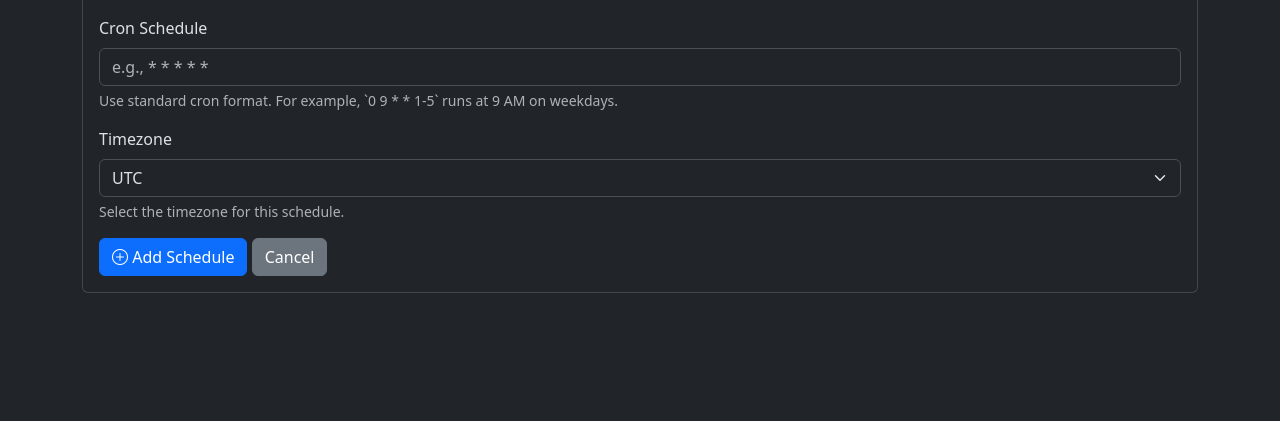
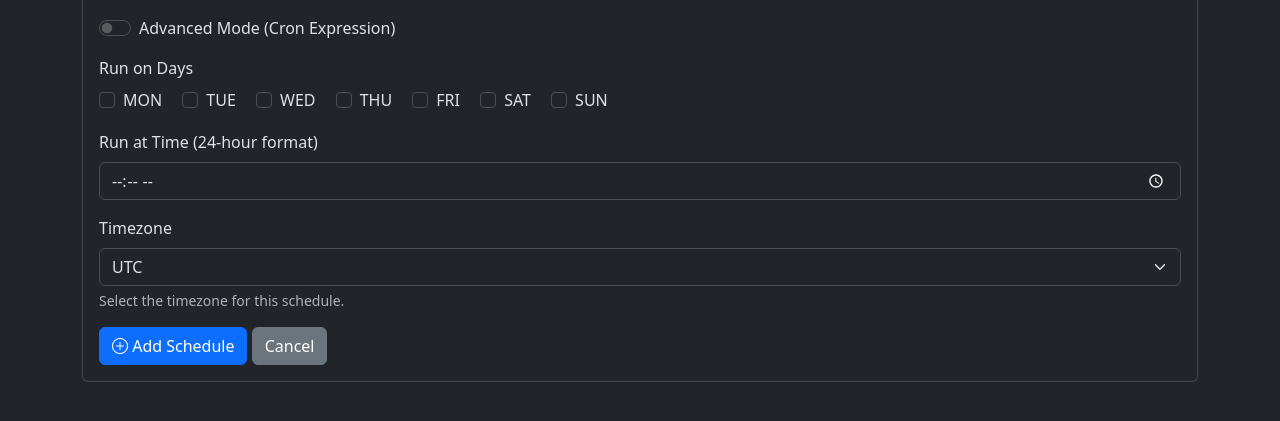
Before and after one commit to RPires27/PyOrchestrator, a FastAPI app: page /schedules/add in a window 1280 px wide. Shown: the part 317-738 px from the top of the page. Run offline with FastAPI, Linux system fonts and the light colour scheme.

Commit message:
feat: implement user-friendly scheduling with advanced cron toggle

```diff
--- a/app/main.py
+++ b/app/main.py
@@ -16,6 +16,7 @@ from app.services.executor import execute_script
 import math # Import math for ceil
 from app.core.logging_config import setup_logging # Import setup_logging
 from app.core.utils import get_timezones # Import get_timezones
+from typing import List # Import List
 
 # Setup logging as early as possible
 logger = setup_logging()
@@ -159,24 +160,37 @@ async def create_schedule_from_form(
     request: Request,
     name: str = Form(...),
     project_id: int = Form(...),
-    cron_schedule: str = Form(...),
     timezone: str = Form("UTC"),
+    schedule_type: str = Form(...),
+    run_days: List[str] = Form([]),
+    run_time: str = Form(None),
+    cron_schedule: str = Form(None),
     db: Session = Depends(get_db)
 ):
+    final_cron_schedule = cron_schedule
+    if schedule_type == "simple":
+        if not run_time or not run_days:
+            raise HTTPException(status_code=400, detail="Run time and at least one run day are required for simple schedules.")
+        hour, minute = run_time.split(':')
+        days_of_week = ",".join(run_days)
+        final_cron_schedule = f"{minute} {hour} * * {days_of_week}"
+
     schedule_create = schema_schedule.ScheduleCreate(
         name=name,
         project_id=project_id,
-        cron_schedule=cron_schedule,
-        timezone=timezone
+        cron_schedule=final_cron_schedule,
+        timezone=timezone,
+        schedule_type=schedule_type,
+        run_days=",".join(run_days) if run_days else None,
+        run_time=run_time
     )
     db_schedule = crud_schedule.create_schedule(db=db, schedule=schedule_create)
 
-    # Add to scheduler immediately
     scheduler: SchedulerService = request.app.state.scheduler
     scheduler.schedule_job(db_schedule.id, db_schedule.project_id, db_schedule.cron_schedule, db_schedule.timezone)
-    logger.info(f"Schedule '{name}' created and added to scheduler.")
+    logger.info(f"Schedule '{name}' created with cron: {final_cron_schedule}")
 
-    return RedirectResponse(url="/", status_code=303)
+    return RedirectResponse(url=f"/projects/{project_id}", status_code=303)
 
 @app.get("/schedules/{schedule_id}/edit", response_class=HTMLResponse)
 async def edit_schedule_form(request: Request, schedule_id: int, db: Session = Depends(get_db)):
@@ -184,7 +198,7 @@ async def edit_schedule_form(request: Request, schedule_id: int, db: Session = D
     if schedule is None:
         logger.warning(f"Attempted to edit non-existent schedule with ID: {schedule_id}")
         raise HTTPException(status_code=404, detail="Schedule not found")
-    projects_data = crud_project.get_projects(db) # Need projects for the dropdown
+    projects_data = crud_project.get_projects(db)
     timezones = get_timezones()
     logger.info(f"Edit schedule form requested for schedule ID: {schedule_id}")
     return templates.TemplateResponse("edit_schedule.html", {"request": request, "schedule": schedule, "projects": projects_data, "timezones": timezones})
@@ -195,15 +209,29 @@ async def update_schedule_from_form(
     schedule_id: int,
     name: str = Form(...),
     project_id: int = Form(...),
-    cron_schedule: str = Form(...),
     timezone: str = Form("UTC"),
+    schedule_type: str = Form(...),
+    run_days: List[str] = Form([]),
+    run_time: str = Form(None),
+    cron_schedule: str = Form(None),
     db: Session = Depends(get_db)
 ):
+    final_cron_schedule = cron_schedule
+    if schedule_type == "simple":
+        if not run_time or not run_days:
+            raise HTTPException(status_code=400, detail="Run time and at least one run day are required for simple schedules.")
+        hour, minute = run_time.split(':')
+        days_of_week = ",".join(run_days)
+        final_cron_schedule = f"{minute} {hour} * * {days_of_week}"
+
     schedule_update = schema_schedule.ScheduleCreate(
         name=name,
         project_id=project_id,
-        cron_schedule=cron_schedule,
-        timezone=timezone
+        cron_schedule=final_cron_schedule,
+        timezone=timezone,
+        schedule_type=schedule_type,
+        run_days=",".join(run_days) if run_days else None,
+        run_time=run_time
     )
     db_schedule = crud_schedule.update_schedule(db, schedule_id=schedule_id, schedule=schedule_update)
     if db_schedule is None:
@@ -217,9 +245,9 @@ async def update_schedule_from_form(
     except Exception as e:
         logger.error(f"Error removing old job for schedule ID {db_schedule.id} from scheduler: {e}")
     scheduler.schedule_job(db_schedule.id, db_schedule.project_id, db_schedule.cron_schedule, db_schedule.timezone)
-    logger.info(f"Schedule ID {schedule_id} updated and re-added to scheduler.")
+    logger.info(f"Schedule ID {schedule_id} updated and re-added to scheduler with cron: {final_cron_schedule}")
 
-    return RedirectResponse(url="/", status_code=303)
+    return RedirectResponse(url=f"/projects/{project_id}", status_code=303)
 
 @app.post("/schedules/{schedule_id}/delete", response_class=RedirectResponse)
 async def delete_schedule_from_ui(request: Request, schedule_id: int, db: Session = Depends(get_db)):
--- a/app/models/schedule.py
+++ b/app/models/schedule.py
@@ -10,6 +10,9 @@ class Schedule(Base):
     project_id = Column(Integer, ForeignKey("projects.id"))
     cron_schedule = Column(String)
     timezone = Column(String, default="UTC")
+    schedule_type = Column(String, default="cron") # cron or simple
+    run_days = Column(String, nullable=True) # Comma-separated days, e.g., "MON,TUE,WED"
+    run_time = Column(String, nullable=True) # HH:MM format, e.g., "10:00"
 
     project = relationship("Project", back_populates="schedules")
     runs = relationship("Run", back_populates="schedule", cascade="all, delete-orphan")
--- a/app/schemas/schedule.py
+++ b/app/schemas/schedule.py
@@ -5,6 +5,9 @@ class ScheduleBase(BaseModel):
     project_id: int
     cron_schedule: str
     timezone: str = "UTC"
+    schedule_type: str = "cron"
+    run_days: str | None = None
+    run_time: str | None = None
 
 class ScheduleCreate(ScheduleBase):
     pass
--- a/templates/add_schedule.html
+++ b/templates/add_schedule.html
@@ -8,6 +8,7 @@
 <div class="card">
     <div class="card-body">
         <form action="/schedules/add" method="post">
+            <input type="hidden" id="schedule_type" name="schedule_type" value="simple">
             <div class="mb-3">
                 <label for="name" class="form-label">Schedule Name</label>
                 <input type="text" class="form-control" id="name" name="name" required>
@@ -20,11 +21,38 @@
                     {% endfor %}
                 </select>
             </div>
-            <div class="mb-3">
-                <label for="cron_schedule" class="form-label">Cron Schedule</label>
-                <input type="text" class="form-control" id="cron_schedule" name="cron_schedule" placeholder="e.g., * * * * *" required>
-                <div class="form-text">Use standard cron format. For example, `0 9 * * 1-5` runs at 9 AM on weekdays.</div>
+
+            <div class="form-check form-switch mb-3">
+                <input class="form-check-input" type="checkbox" role="switch" id="advanced_mode_toggle">
+                <label class="form-check-label" for="advanced_mode_toggle">Advanced Mode (Cron Expression)</label>
             </div>
+
+            <div id="simple_schedule_fields">
+                <div class="mb-3">
+                    <label class="form-label">Run on Days</label>
+                    <div>
+                        {% for day in ['MON', 'TUE', 'WED', 'THU', 'FRI', 'SAT', 'SUN'] %}
+                        <div class="form-check form-check-inline">
+                            <input class="form-check-input" type="checkbox" name="run_days" value="{{ day }}" id="day_{{ day }}">
+                            <label class="form-check-label" for="day_{{ day }}">{{ day }}</label>
+                        </div>
+                        {% endfor %}
+                    </div>
+                </div>
+                <div class="mb-3">
+                    <label for="run_time" class="form-label">Run at Time (24-hour format)</label>
+                    <input type="time" class="form-control" id="run_time" name="run_time">
+                </div>
+            </div>
+
+            <div id="advanced_schedule_fields" style="display: none;">
+                <div class="mb-3">
+                    <label for="cron_schedule" class="form-label">Cron Schedule</label>
+                    <input type="text" class="form-control" id="cron_schedule" name="cron_schedule" placeholder="e.g., * * * * *">
+                    <div class="form-text">Use standard cron format. For example, `0 9 * * 1-5` runs at 9 AM on weekdays.</div>
+                </div>
+            </div>
+
             <div class="mb-3">
                 <label for="timezone" class="form-label">Timezone</label>
                 <select class="form-select" id="timezone" name="timezone" required>
@@ -39,4 +67,34 @@
         </form>
     </div>
 </div>
+
+<script>
+    const advancedToggle = document.getElementById('advanced_mode_toggle');
+    const simpleFields = document.getElementById('simple_schedule_fields');
+    const advancedFields = document.getElementById('advanced_schedule_fields');
+    const scheduleTypeInput = document.getElementById('schedule_type');
+    const cronInput = document.getElementById('cron_schedule');
+    const timeInput = document.getElementById('run_time');
+
+    function toggleScheduleMode() {
+        if (advancedToggle.checked) {
+            simpleFields.style.display = 'none';
+            advancedFields.style.display = 'block';
+            scheduleTypeInput.value = 'cron';
+            cronInput.setAttribute('required', 'required');
+            timeInput.removeAttribute('required');
+        } else {
+            simpleFields.style.display = 'block';
+            advancedFields.style.display = 'none';
+            scheduleTypeInput.value = 'simple';
+            cronInput.removeAttribute('required');
+            timeInput.setAttribute('required', 'required');
+        }
+    }
+
+    advancedToggle.addEventListener('change', toggleScheduleMode);
+
+    // Initial call
+    toggleScheduleMode();
+</script>
 {% endblock %}
```
Also changed, not shown: templates/edit_schedule.html (+63 -3 lines).
